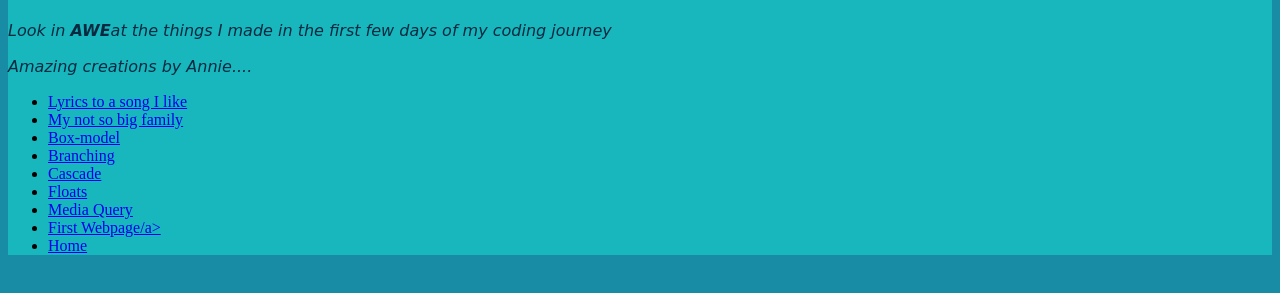
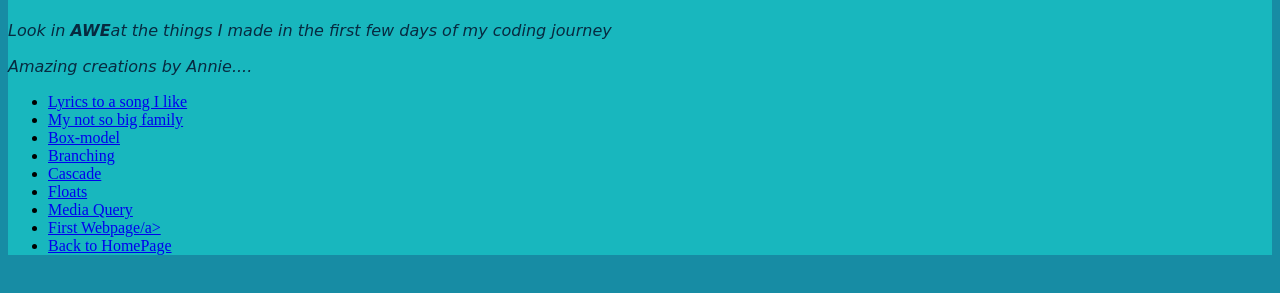
Before and after one commit to WanjikuKatuni/first-webpage, a plain HTML site: page portfolio.html in a window 1280 px wide. Shown: the part 59-352 px from the top of the page. Drawn offline with Linux system fonts and the light colour scheme; files that its build step writes are made by us from their sources.

Commit message:
edit home link

```diff
--- a/portfolio.html
+++ b/portfolio.html
@@ -19,7 +19,7 @@
                 <li><a href="floats.html">Floats</a></li>
                 <li><a href="media-query-site.html">Media Query</a></li>
                 <li><a href="my-first-webpage.html">First Webpage/a></li>
-                <li><a href="index.html">Home</a></li>
+                <li><a href="index.html">Back to HomePage</a></li>
             </ul>
         </p>
     </body>
```
